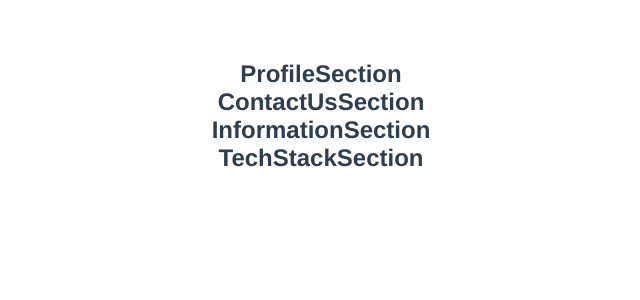
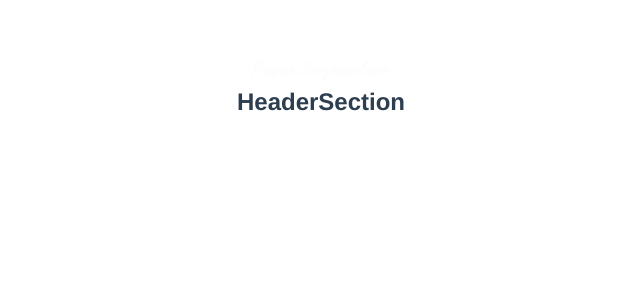
Before and after one commit to Prapas1995/prapas.resume, a Vue app: page / in a window 1280 px wide. Shown: the top 300 px of the page, without its empty margins (319-959 px from the left). Built offline with nearby package versions, Linux system fonts and the light colour scheme; a web font is replaced by a local one.

Commit message:
update header

```diff
--- a/src/components/ContactUsSection.vue
+++ /dev/null
@@ -1,20 +0,0 @@
-<template>
-    <div class="contact-us-section">
-        ContactUsSection
-    </div>
-  </template>
-
-  <script>
-  export default {
-    name: 'ContactUsSection',
-    props: {
-      msg: String
-    }
-  }
-  </script>
-  <style lang="scss" scoped>
-  .contact-us-section {
-    font-size: 24px;
-    font-weight: 700;
-  }
-  </style>
--- /dev/null
+++ b/src/components/HeaderSection.vue
@@ -0,0 +1,51 @@
+<template>
+  <div class="header-section">
+    <div class="container p-t-15 p-b-15">
+      <div class="row h-100">
+        <div class="col-6 col-sm-4 col-md-3 col-lg-2">
+          <router-link to="/" @click.native="scrollTo('#introduction')">
+            <img :src="imgName" width="140">
+          </router-link>
+        </div>
+        <!-- <div class="col-6 col-sm-8 col-md-9 col-lg-10 my-auto text-right no-wrap">
+          <span v-for="item in phone" :key="item.tel" :class="item.class">
+            <i class="material-icons m-r-5">{{ item.icon }}</i>
+            <a :href="numberPhoneHref(item.tel)" target="_blank" class="mailto">
+              <span v-if="item.title" class="title">{{ item.title }}: </span>
+              <span>{{ numberPhoneShow(item.tel) }}</span>
+            </a>
+          </span>
+          <span class="mail">
+            <i class="material-icons m-r-5">mail_outline</i>
+            <a id="contact-header" href="mailto:contact@conicle.com" target="_blank" class="mailto">contact@conicle.com</a>
+          </span>
+          <a id="start-header" href="mailto:contact@conicle.com" target="_blank" class="curved-btn bg-main-color text-white">GET STARTED</a>
+        </div> -->
+      </div>
+    </div>
+    <transition name="slide-fade">
+      <i v-if="$store.state.htmlScrollTop > 900" class="material-icons pointer font-40 btn-top" @click="scrollToTop()">keyboard_arrow_up</i>
+    </transition>
+    HeaderSection
+  </div>
+  </template>
+
+  <script>
+  export default {
+    name: 'HeaderSection',
+    props: {
+      msg: String
+    },
+    data () {
+    return {
+      imgName: require('@/assets/images/prapas_svg.svg'),
+    }
+  },
+  }
+  </script>
+  <style lang="scss" scoped>
+  .header-section {
+    font-size: 24px;
+    font-weight: 700;
+  }
+  </style>
--- a/src/pages/index.vue
+++ b/src/pages/index.vue
@@ -1,10 +1,10 @@
 <template>
   <div id="resume">
-    <FullLoading />
+    <HeaderSection/>
+    <!-- <FullLoading />
     <ProfileSection/>
-    <ContactUsSection/>
     <InformationSection/>
-    <TechStackSection/>
+    <TechStackSection/> -->
   </div>
 </template>
 
@@ -16,7 +16,7 @@ export default {
     ProfileSection: () => import("@/components/ProfileSection.vue"),
     InformationSection: () => import("@/components/InformationSection.vue"),
     TechStackSection: () => import("@/components/TechStackSection.vue"),
-    ContactUsSection: () => import("@/components/ContactUsSection.vue"),
+    HeaderSection: () => import("@/components/HeaderSection.vue"),
   },
 };
 </script>
```
Also changed, not shown: src/assets/images/prapas_png.png (added), src/assets/images/prapas_svg.svg (added).
